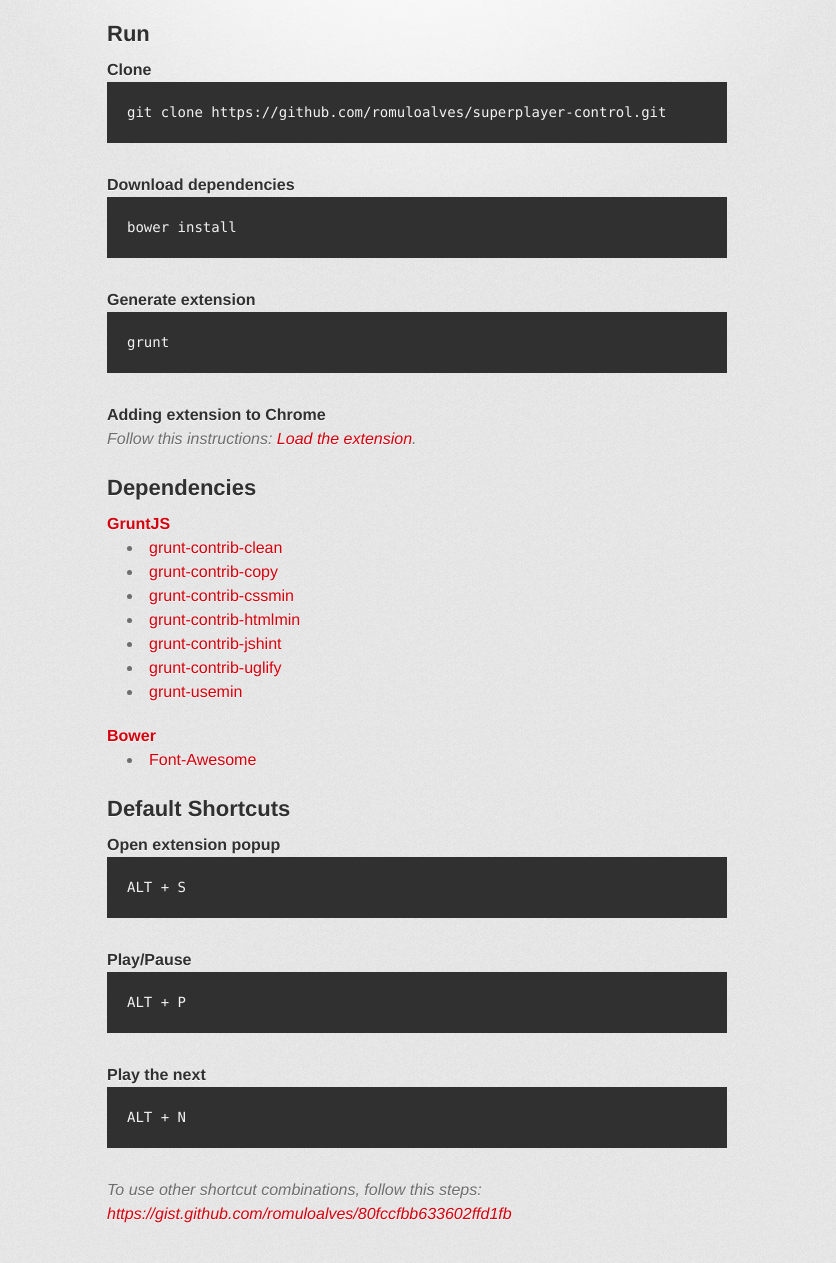
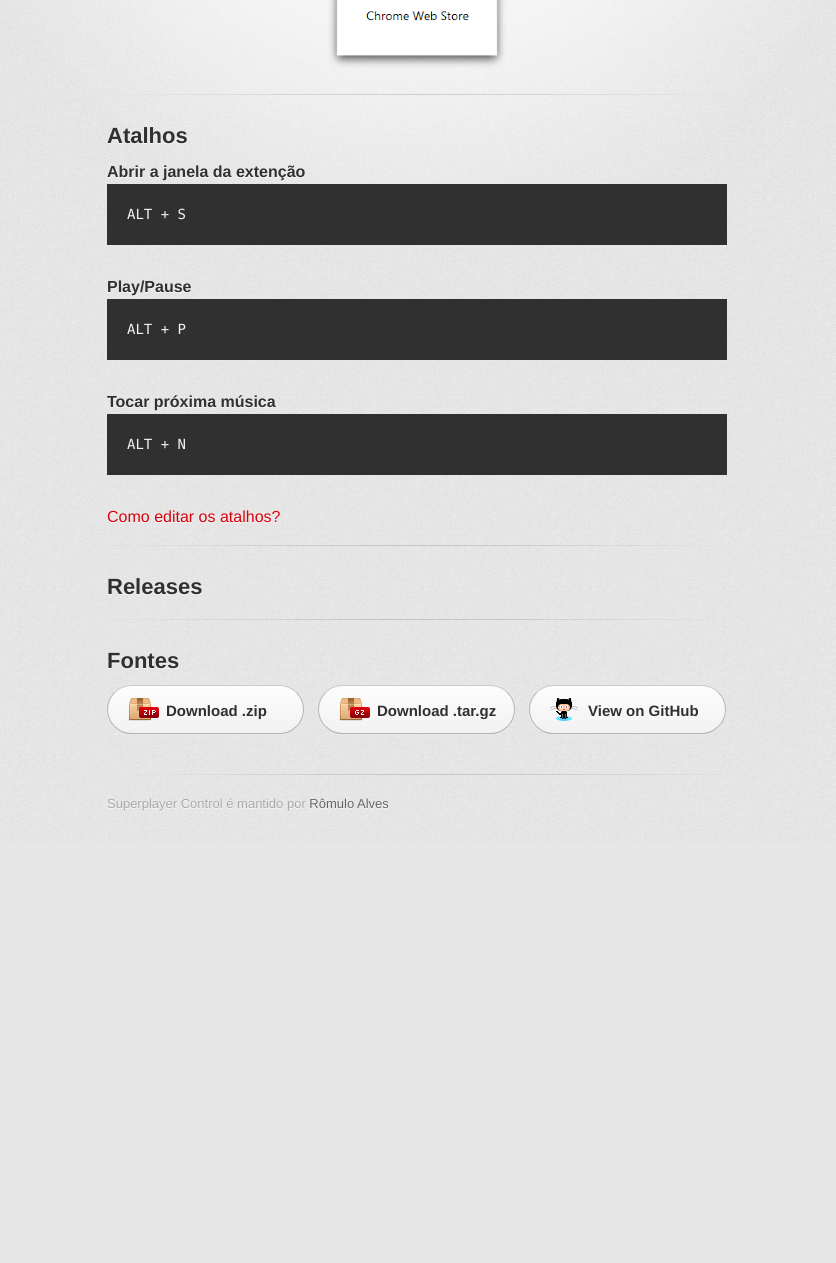
Before and after one commit to michelmelo/superplayer-control-chrome, a plain HTML site: page index.html in a window 1280 px wide. Shown: the part 346-1609 px from the top of the page, without its empty margins (223-1059 px from the left). After the commit the page ends 1189 px from the top, so only its background shows below. Drawn offline with Linux system fonts and the light colour scheme; a web font is replaced by a local one.

Commit message:
Changed to PT-BR

```diff
--- a/index.html
+++ b/index.html
@@ -7,6 +7,7 @@
     <link rel="stylesheet" type="text/css" href="stylesheets/stylesheet.css" media="screen" />
     <link rel="stylesheet" type="text/css" href="stylesheets/pygment_trac.css" media="screen" />
     <link rel="stylesheet" type="text/css" href="stylesheets/print.css" media="print" />
+    <link rel="stylesheet" type="text/css" href="stylesheets/superplayer_control.css" media="screen" />
     <!--[if lt IE 9]>
     <script src="//html5shiv.googlecode.com/svn/trunk/html5.js"></script>
     <![endif]-->
@@ -18,101 +19,70 @@
       <div class="inner">
 
         <header>
-          <h1>Superplayer Control</h1>
-          <h2>A Chrome extension to control Superplayer</h2>
+          <h1>
+            <img src="images/icon64.png">
+            Superplayer Control
+          </h1>
+          <h2>Uma extenção para controle do <a href="https://www.superplayer.fm/" title="Superplayer.fm" target="_blank">Superplayer.fm</a></h2>
         </header>
 
-        <section id="downloads" class="clearfix">
-          <a href="https://github.com/romuloalves/superplayer-control/zipball/master" id="download-zip" class="button"><span>Download .zip</span></a>
-          <a href="https://github.com/romuloalves/superplayer-control/tarball/master" id="download-tar-gz" class="button"><span>Download .tar.gz</span></a>
-          <a href="https://github.com/romuloalves/superplayer-control" id="view-on-github" class="button"><span>View on GitHub</span></a>
-        </section>
+
+        <div class="download_ext">
+          <a href="#" title="Chrome Web Store" target="_blank">
+            <h2>Download da extenção</h2>
+            <img src="images/chromewebstore.png" alt="Chrome Web Store">
+          </a>
+        </div>
 
         <hr>
 
         <section id="main_content">
-          <h1>
-<a name="superplayer-control" class="anchor" href="#superplayer-control"><span class="octicon octicon-link"></span></a>Superplayer Control</h1>
+          <h2>Atalhos</h2>
 
-<p><em>A Chrome extension to control <a href="http://superplayer.fm">Superplayer</a>.</em></p>
+          <h4>
+            <a name="open-extension-popup" class="anchor" href="#open-extension-popup">
+              <span class="octicon octicon-link"></span>
+            </a>
+              Abrir a janela da extenção
+          </h4>
+          <pre><code>ALT + S</code></pre>
 
-<h2>
-<a name="run" class="anchor" href="#run"><span class="octicon octicon-link"></span></a>Run</h2>
+          <h4>
+            <a name="playpause" class="anchor" href="#playpause">
+              <span class="octicon octicon-link"></span>
+            </a>
+            Play/Pause
+          </h4>
+          <pre><code>ALT + P</code></pre>
 
-<h4>
-<a name="clone" class="anchor" href="#clone"><span class="octicon octicon-link"></span></a>Clone</h4>
+          <h4>
+            <a name="play-the-next" class="anchor" href="#play-the-next">
+              <span class="octicon octicon-link"></span>
+            </a>
+            Tocar próxima música
+          </h4>
+          <pre><code>ALT + N</code></pre>
 
-<pre><code>git clone https://github.com/romuloalves/superplayer-control.git
-</code></pre>
 
-<h4>
-<a name="download-dependencies" class="anchor" href="#download-dependencies"><span class="octicon octicon-link"></span></a>Download dependencies</h4>
+          <a href="editaratalhos.html" title="Como editar os atalhos?">Como editar os atalhos?</a>
 
-<pre><code>bower install
-</code></pre>
+          <hr>
 
-<h4>
-<a name="generate-extension" class="anchor" href="#generate-extension"><span class="octicon octicon-link"></span></a>Generate extension</h4>
+          <h2>Releases</h2>
 
-<pre><code>grunt
-</code></pre>
+          <hr>
 
-<h4>
-<a name="adding-extension-to-chrome" class="anchor" href="#adding-extension-to-chrome"><span class="octicon octicon-link"></span></a>Adding extension to Chrome</h4>
-
-<p><em>Follow this instructions: <a href="https://developer.chrome.com/extensions/getstarted#unpacked">Load the extension</a>.</em></p>
-
-<h2>
-<a name="dependencies" class="anchor" href="#dependencies"><span class="octicon octicon-link"></span></a>Dependencies</h2>
-
-<h4>
-<a name="gruntjs" class="anchor" href="#gruntjs"><span class="octicon octicon-link"></span></a><a href="http://gruntjs.com/">GruntJS</a>
-</h4>
-
-<ul>
-<li><a href="https://www.npmjs.org/package/grunt-contrib-clean">grunt-contrib-clean</a></li>
-<li><a href="https://www.npmjs.org/package/grunt-contrib-copy">grunt-contrib-copy</a></li>
-<li><a href="https://www.npmjs.org/package/grunt-contrib-cssmin">grunt-contrib-cssmin</a></li>
-<li><a href="https://www.npmjs.org/package/grunt-contrib-htmlmin">grunt-contrib-htmlmin</a></li>
-<li><a href="https://www.npmjs.org/package/grunt-contrib-jshint">grunt-contrib-jshint</a></li>
-<li><a href="https://www.npmjs.org/package/grunt-contrib-uglify">grunt-contrib-uglify</a></li>
-<li><a href="https://www.npmjs.org/package/grunt-useminbo">grunt-usemin</a></li>
-</ul><h4>
-<a name="bower" class="anchor" href="#bower"><span class="octicon octicon-link"></span></a><a href="http://bower.io/">Bower</a>
-</h4>
-
-<ul>
-<li><a href="https://github.com/FortAwesome/Font-Awesome">Font-Awesome</a></li>
-</ul><h2>
-<a name="default-shortcuts" class="anchor" href="#default-shortcuts"><span class="octicon octicon-link"></span></a>Default Shortcuts</h2>
-
-<h4>
-<a name="open-extension-popup" class="anchor" href="#open-extension-popup"><span class="octicon octicon-link"></span></a>Open extension popup</h4>
-
-<pre><code>ALT + S
-</code></pre>
-
-<h4>
-<a name="playpause" class="anchor" href="#playpause"><span class="octicon octicon-link"></span></a>Play/Pause</h4>
-
-<pre><code>ALT + P
-</code></pre>
-
-<h4>
-<a name="play-the-next" class="anchor" href="#play-the-next"><span class="octicon octicon-link"></span></a>Play the next</h4>
-
-<pre><code>ALT + N
-</code></pre>
-
-<p><em>To use other shortcut combinations, follow this steps: <a href="https://gist.github.com/romuloalves/80fccfbb633602ffd1fb">https://gist.github.com/romuloalves/80fccfbb633602ffd1fb</a></em></p>
+          <h2>Fontes</h2>
+          <section id="downloads" class="clearfix">
+            <a href="https://github.com/romuloalves/superplayer-control/zipball/master" id="download-zip" class="button"><span>Download .zip</span></a>
+            <a href="https://github.com/romuloalves/superplayer-control/tarball/master" id="download-tar-gz" class="button"><span>Download .tar.gz</span></a>
+            <a href="https://github.com/romuloalves/superplayer-control" id="view-on-github" class="button"><span>View on GitHub</span></a>
+          </section>
         </section>
 
         <footer>
-          Superplayer Control is maintained by <a href="https://github.com/romuloalves">romuloalves</a><br>
-          This page was generated by <a href="http://pages.github.com">GitHub Pages</a>. Tactile theme by <a href="https://twitter.com/jasonlong">Jason Long</a>.
+          Superplayer Control é mantido por <a href="https://github.com/romuloalves" title="Rômulo Alves" target="_blank">Rômulo Alves</a>
         </footer>
-
-
       </div>
     </div>
   </body>
--- /dev/null
+++ b/stylesheets/superplayer_control.css
@@ -0,0 +1,3 @@
+div.download_ext {
+  text-align: center;
+}
```
Also changed, not shown: editaratalhos.html (added, +64 -0 lines), images/chromewebstore.png (added), images/editaratalhos/img1.png (added), images/editaratalhos/img2.png (added), images/editaratalhos/img3.png (added), images/icon16.png (added), images/icon32.png (added), images/icon64.png (added).
